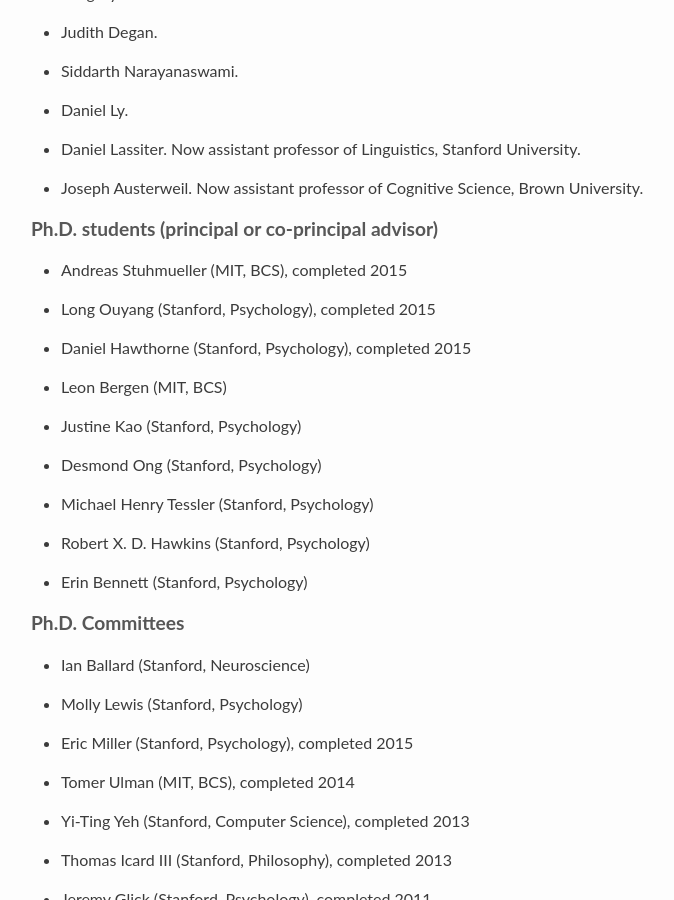
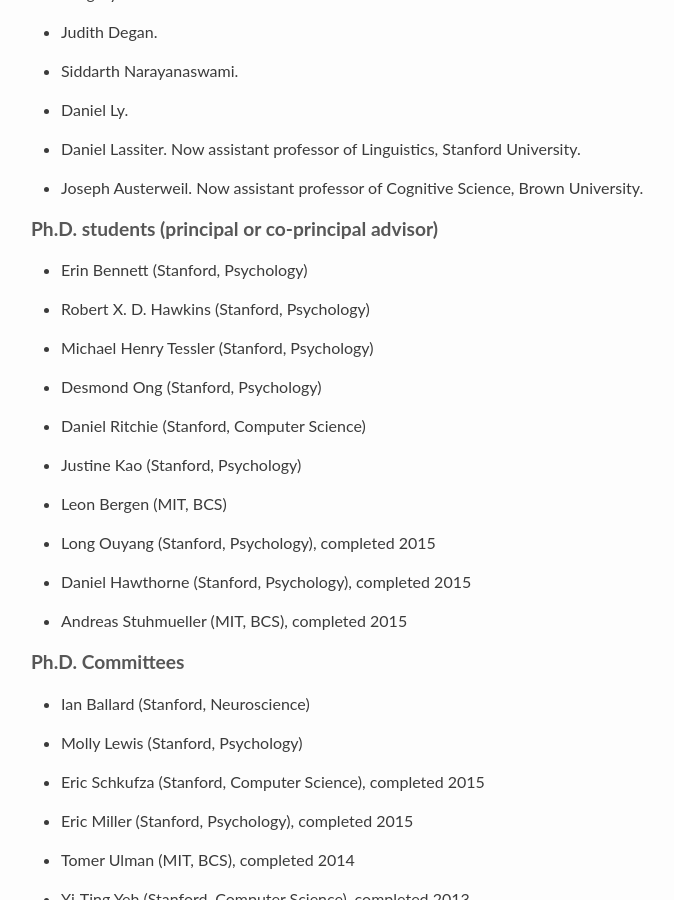
Before and after one commit to stanford-cocolab/cocolab.stanford.edu, a Jekyll site: the page built from ndg-cv.md, in a window 1280 px wide and 900 px high, scrolled down 9552 px. Shown: the whole window, without its empty margins (95-769 px from the left). Built offline with Jekyll 4.4.1, drawn with Linux system fonts in a browser that asks for light colours; Markdown is read by kramdown in place of the engine named in the settings.

Commit message:
cv update

```diff
--- a/ndg-cv.md
+++ b/ndg-cv.md
@@ -440,25 +440,28 @@
 
 * Joseph Austerweil. Now assistant professor of Cognitive Science, Brown University.
 
+
 ### Ph.D. students (principal or co-principal advisor)
 
-* Andreas Stuhmueller (MIT, BCS), completed 2015
+* Erin Bennett (Stanford, Psychology)
+
+* Robert X. D. Hawkins (Stanford, Psychology)
+
+* Michael Henry Tessler (Stanford, Psychology)
+
+* Desmond Ong (Stanford, Psychology)
+
+* Daniel Ritchie (Stanford, Computer Science)
+
+* Justine Kao (Stanford, Psychology)
+
+* Leon Bergen (MIT, BCS)
 
 * Long Ouyang (Stanford, Psychology), completed 2015
 
 * Daniel Hawthorne (Stanford, Psychology), completed 2015
 
-* Leon Bergen (MIT, BCS)
-
-* Justine Kao (Stanford, Psychology)
-
-* Desmond Ong (Stanford, Psychology)
-
-* Michael Henry Tessler (Stanford, Psychology)
-
-* Robert X. D. Hawkins (Stanford, Psychology)
-
-* Erin Bennett (Stanford, Psychology)
+* Andreas Stuhmueller (MIT, BCS), completed 2015
 
 
 ### Ph.D. Committees
@@ -466,6 +469,8 @@
 * Ian Ballard (Stanford, Neuroscience)
 
 * Molly Lewis (Stanford, Psychology)
+
+* Eric Schkufza (Stanford, Computer Science), completed 2015
 
 * Eric Miller (Stanford, Psychology), completed 2015
 
@@ -484,6 +489,8 @@
 * Timothy J. O’Donnell (Harvard, Psychology), completed 2011
 
 * Jerry Talton (Stanford, Computer Science), completed 2011
+
+
 
 ## University Committees
 
```
Also changed, not shown: 1 other file.
